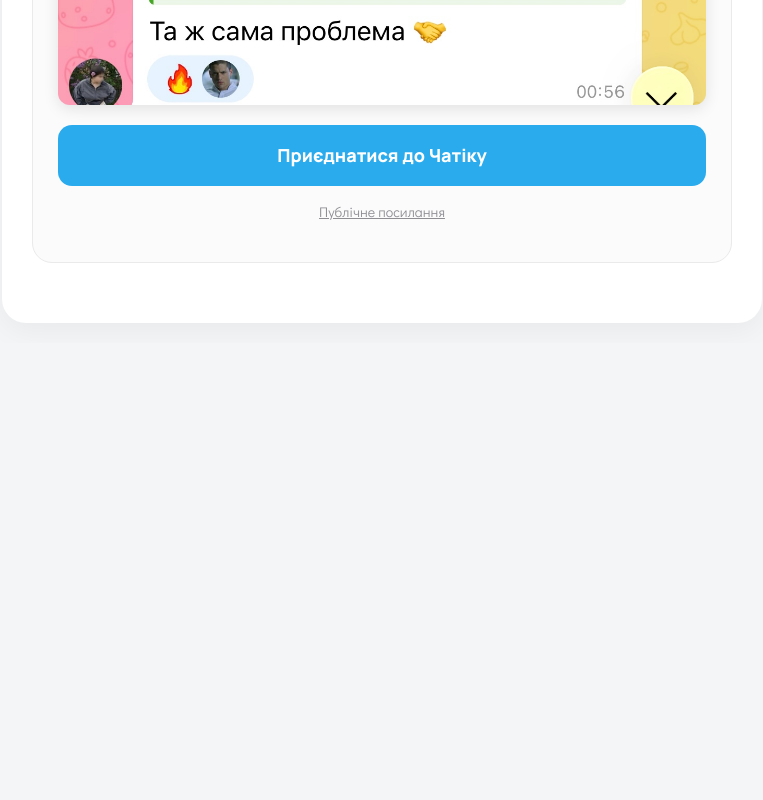
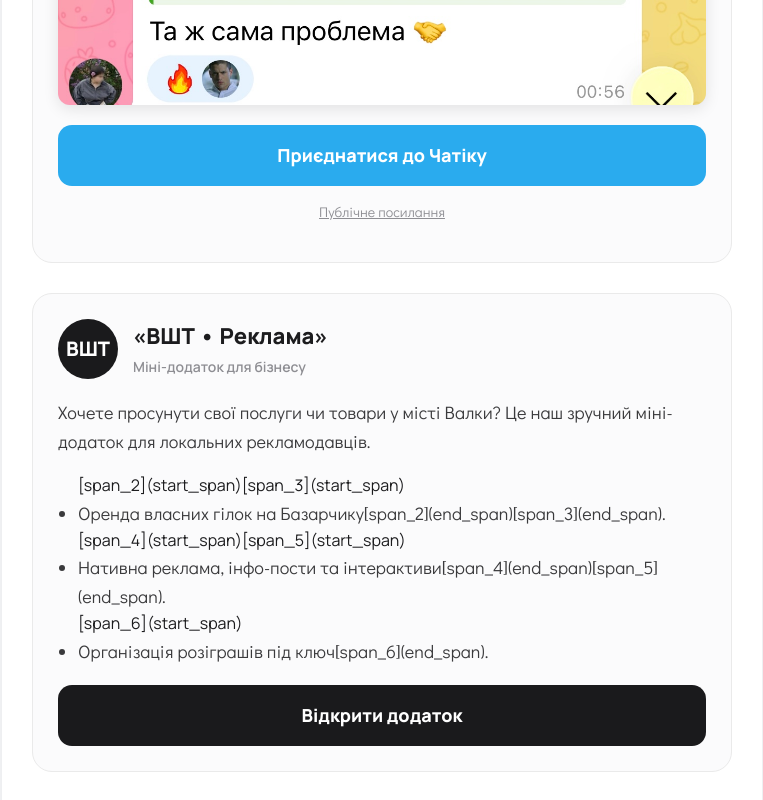
Before and after one commit to bloomsdemos-glitch/valky-hub-, a plain HTML site: page index.html in a window 1280 px wide. Shown: the part 5227-6027 px from the top of the page, without its empty margins (258-1021 px from the left). Before the commit the page ends 5570 px from the top, so only its background shows below. Drawn offline with Linux system fonts and the light colour scheme.

Commit message:
Update index.html

```diff
--- a/index.html
+++ b/index.html
@@ -158,6 +158,22 @@
         <a href="https://t.me/valkychat" style="color: #8e8e93; text-decoration: underline;">Публічне посилання</a>
       </p>
     </div>
+        <div class="channel-card">
+      <div class="channel-header">
+        <div class="logo-placeholder" style="background-color: #1a1a1c; display: flex; align-items: center; justify-content: center; color: white; font-family: 'Manrope', sans-serif; font-weight: 800; font-size: 20px;">ВШТ</div>
+        <div>
+          <h2 class="channel-title">«ВШТ • Реклама»</h2>
+          <span class="sub-stats">Міні-додаток для бізнесу</span>
+        </div>
+      </div>
+      <p>Хочете просунути свої послуги чи товари у місті Валки? Це наш зручний міні-додаток для локальних рекламодавців.</p>
+      <ul>
+        [span_2](start_span)[span_3](start_span)<li>Оренда власних гілок на Базарчику[span_2](end_span)[span_3](end_span).</li>
+        [span_4](start_span)[span_5](start_span)<li>Нативна реклама, інфо-пости та інтерактиви[span_4](end_span)[span_5](end_span).</li>
+        [span_6](start_span)<li>Організація розіграшів під ключ[span_6](end_span).</li>
+      </ul>
+      <a href="https://t.me/vlkrek_bot" class="join-btn" style="background: #1a1a1c;">Відкрити додаток</a>
+    </div>
   </div>
 </body>
 </html>
```
